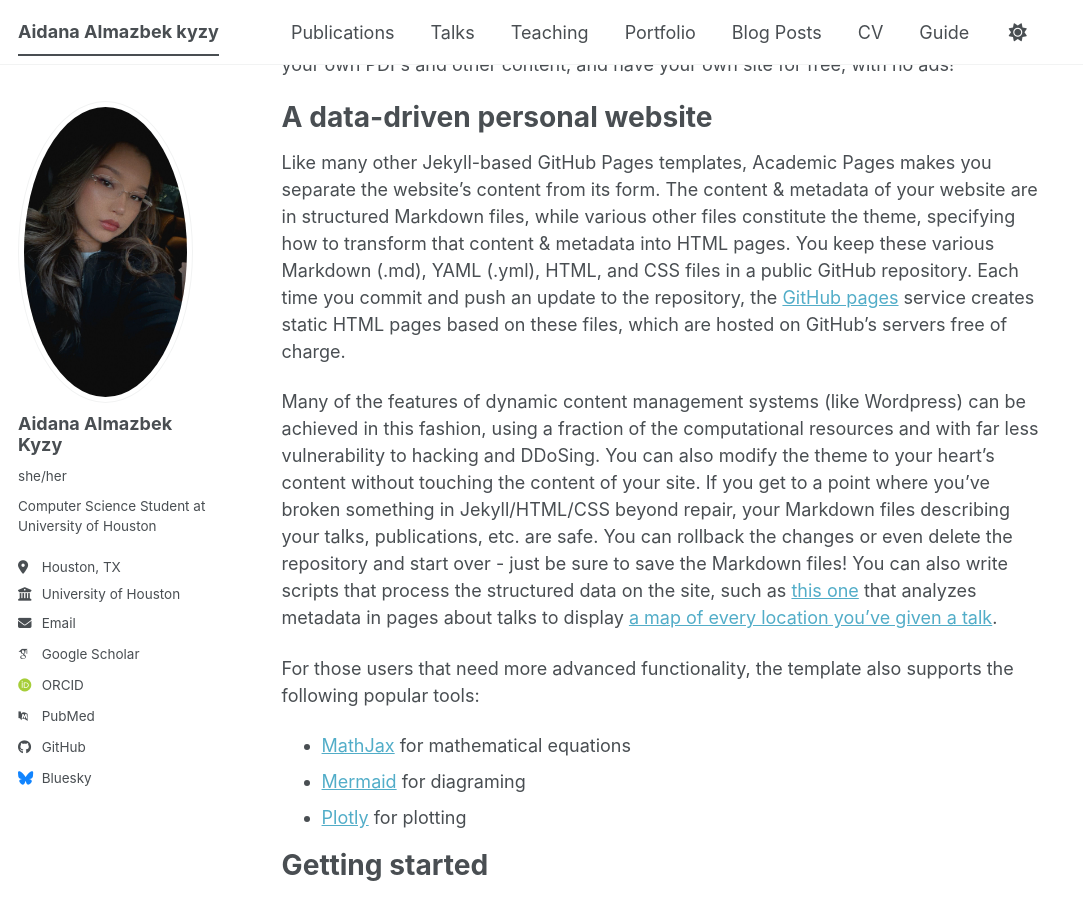
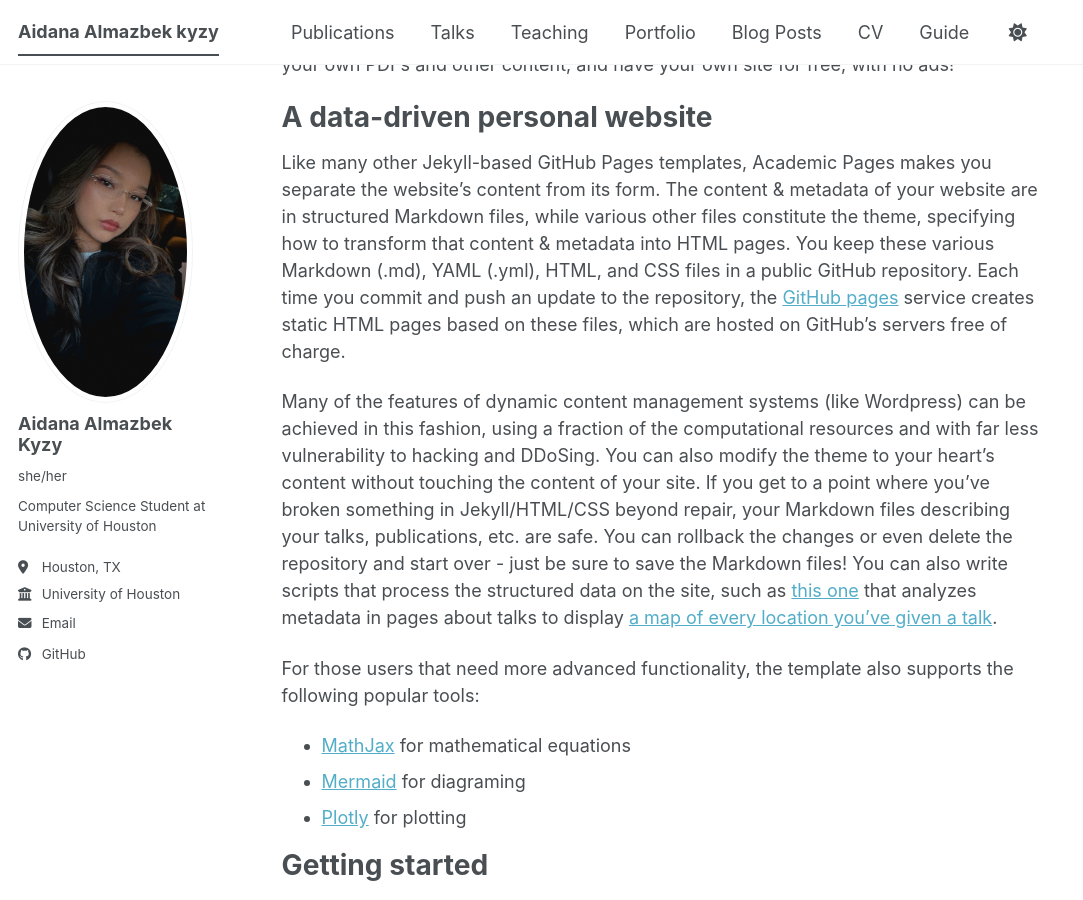
Before and after one commit to Aidana0704/aidana0704.github.io, a Jekyll site: the page built from _pages/about.md, in a window 1280 px wide and 900 px high, scrolled down 387 px. Shown: the whole window, without its empty margins (0-1083 px from the left). Built offline with Jekyll 4.4.1, drawn with Linux system fonts in a browser that asks for light colours; some web fonts are replaced; a script bundle is joined from its source files by our own code; library files that are not in the unit come from our copies; some of the changed lines change nothing that is shown.

Commit message:
Replaced URLs with placeholders in _config.yml
Updated placeholder URLs for academic profiles.

```diff
--- a/_config.yml
+++ b/_config.yml
@@ -36,13 +36,13 @@
   # Academic websites
   academia         : # URL
   arxiv            : # URL - Update with the correct link to your profile
-  googlescholar    : "https://scholar.google.com/citations?user=PS_CX0AAAAAJ"
+  googlescholar    : # URL
   inspire-hep      : # URL
   impactstory      : # URL
-  orcid            : "https://orcid.org/yourorcidurl"
+  orcid            : # URL
   semantic         : # URL
   ssrn             : # URL
-  pubmed           : "https://www.ncbi.nlm.nih.gov/pubmed/?term=john+snow"
+  pubmed           : # URL
   researchgate     : # URL
   scopus           : # URL
   zotero           : # URL
@@ -58,7 +58,7 @@
 
   # Social media
   artstation       : # Username
-  bluesky          : "bsky.app" # Replace this with you Bluesky username
+  bluesky          : # Username # Replace this with you Bluesky username
   facebook         : # Username
   flickr           : # Username
   foursquare       : # Username
```
